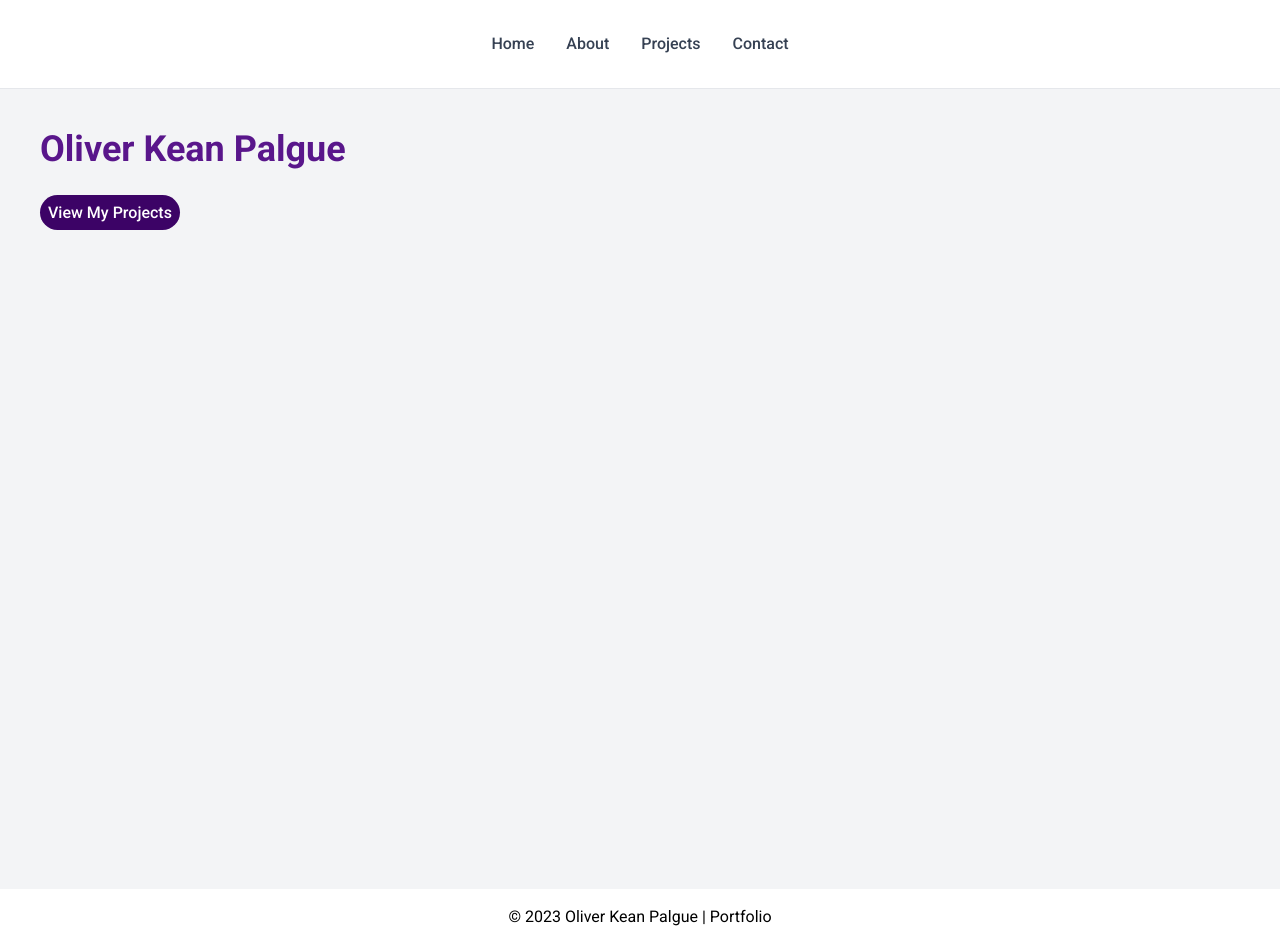
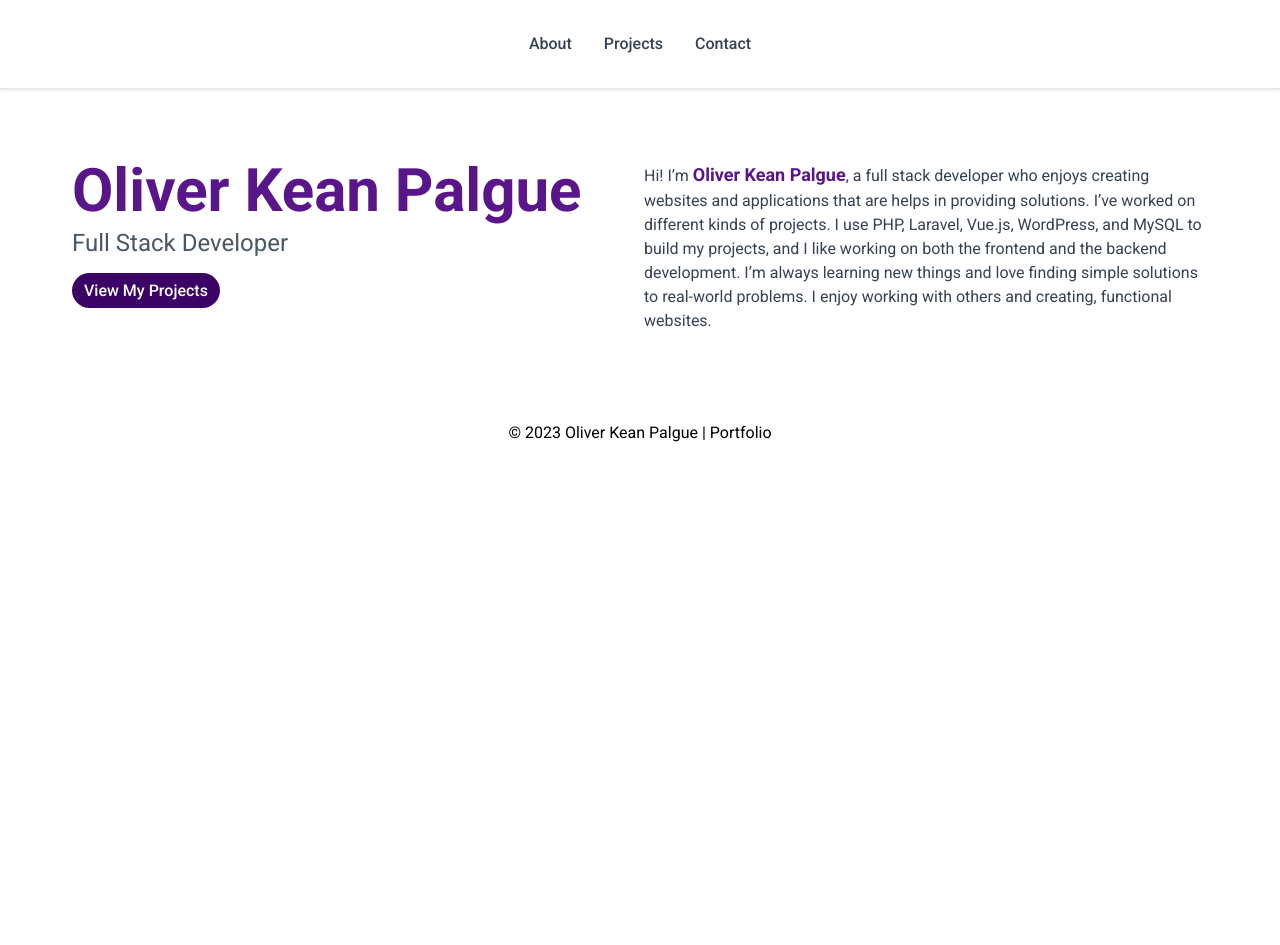
Before and after one commit to oliverkeanpalgue/portfolio, a React (Vite) app: page / in a window 1280 px wide. After the commit the page ends 800 px from the top, so only its background shows below. Built offline with nearby package versions, Linux system fonts and the light colour scheme.

Commit message:
feat: added main

```diff
--- a/src/components/Main.jsx
+++ b/src/components/Main.jsx
@@ -2,7 +2,7 @@ import Home from '../sections/Home';
 function Main() {
   return (
     <>
-      <div className="flex flex-col items-center min-h-screen bg-gray-100">
+      <div className="flex flex-col items-center">
           <Home/>
       </div>
     </>
--- a/src/components/Navbar.jsx
+++ b/src/components/Navbar.jsx
@@ -4,11 +4,6 @@ function Navbar() {
       <ul className="flex gap-8">
         <li>
           <a href="#home" className="text-gray-700 hover:text-purple-900 font-medium transition-colors">
-            Home
-          </a>
-        </li>
-        <li>
-          <a href="#about" className="text-gray-700 hover:text-purple-900 font-medium transition-colors">
             About
           </a>
         </li>
--- a/src/sections/Home.jsx
+++ b/src/sections/Home.jsx
@@ -1,19 +1,27 @@
 function Home() {
   return (
-    <section id="home" className="w-full p-10">
-      <div className="flex justify-between">
-        <div>
-          <h1 className="text-4xl mb-8 text-purple-900 font-bold">Oliver Kean Palgue</h1>
+    <section id="home" className="w-full h-1/2 p-18">
+      <div className="flex justify-between gap-2">
+        <div className="w-1/2">
+          <div className="mb-5">
+            <h1 className="text-6xl text-purple-900 font-bold">
+              Oliver Kean Palgue
+            </h1>
+            <p className="text-2xl text-gray-600 mt-1.5">Full Stack Developer</p>
+          </div>
+
           <a
             href="#projects"
-            className="bg-purple-950 hover:bg-purple-900 text-white p-2 rounded-full font-medium transition-colors"
+            className="bg-purple-950 hover:bg-purple-900 text-white px-3 py-2 rounded-full font-medium transition-colors"
           >
             View My Projects
           </a>
         </div>
 
-        <div>
-            {/* paragrpah */}
+        <div className="w-1/2">
+          <p className="text-gray-700 ">
+            Hi! I’m <span className="text-purple-900 font-bold text-lg">Oliver Kean Palgue</span>, a full stack developer who enjoys creating websites and applications that are helps in providing solutions. I’ve worked on different kinds of projects. I use PHP, Laravel, Vue.js, WordPress, and MySQL to build my projects, and I like working on both the frontend and the backend development. I’m always learning new things and love finding simple solutions to real-world problems. I enjoy working with others and creating, functional websites.
+          </p>
         </div>
       </div>
     </section>
```
